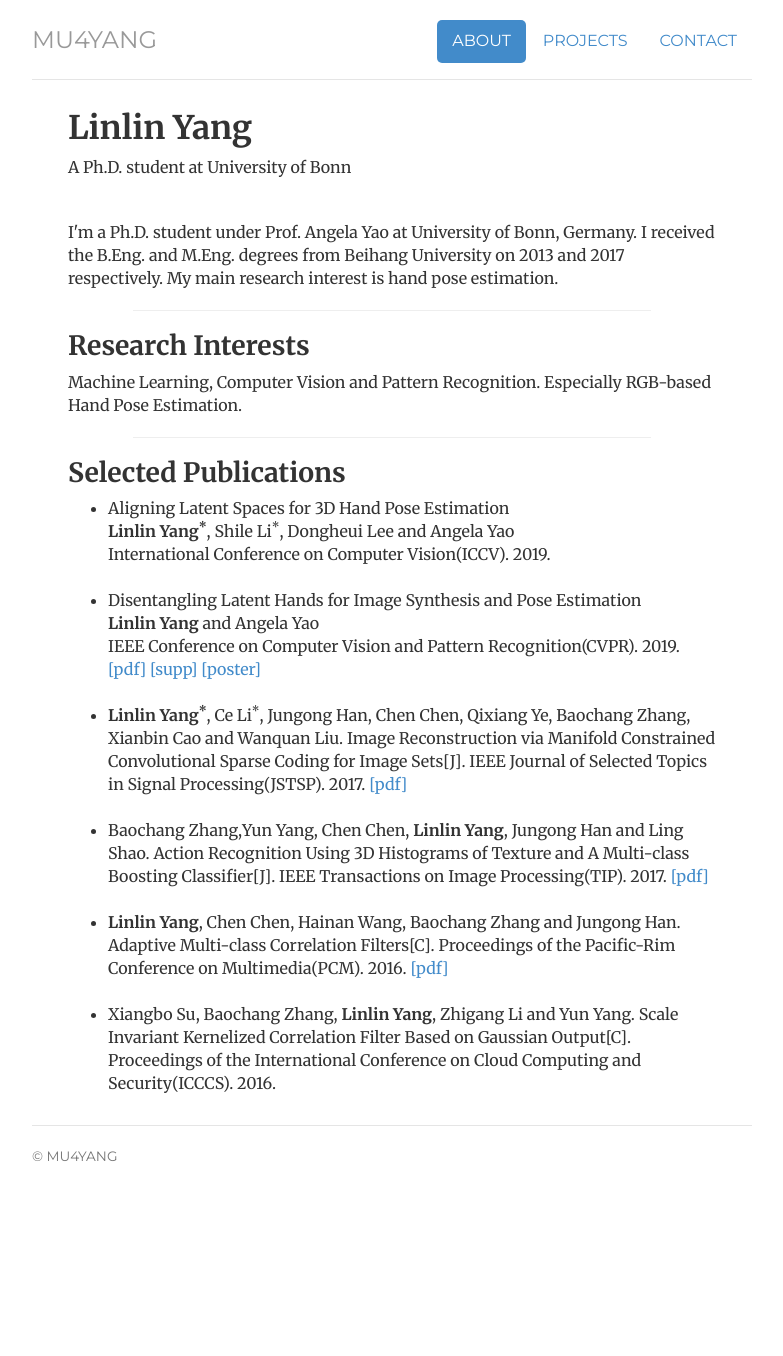
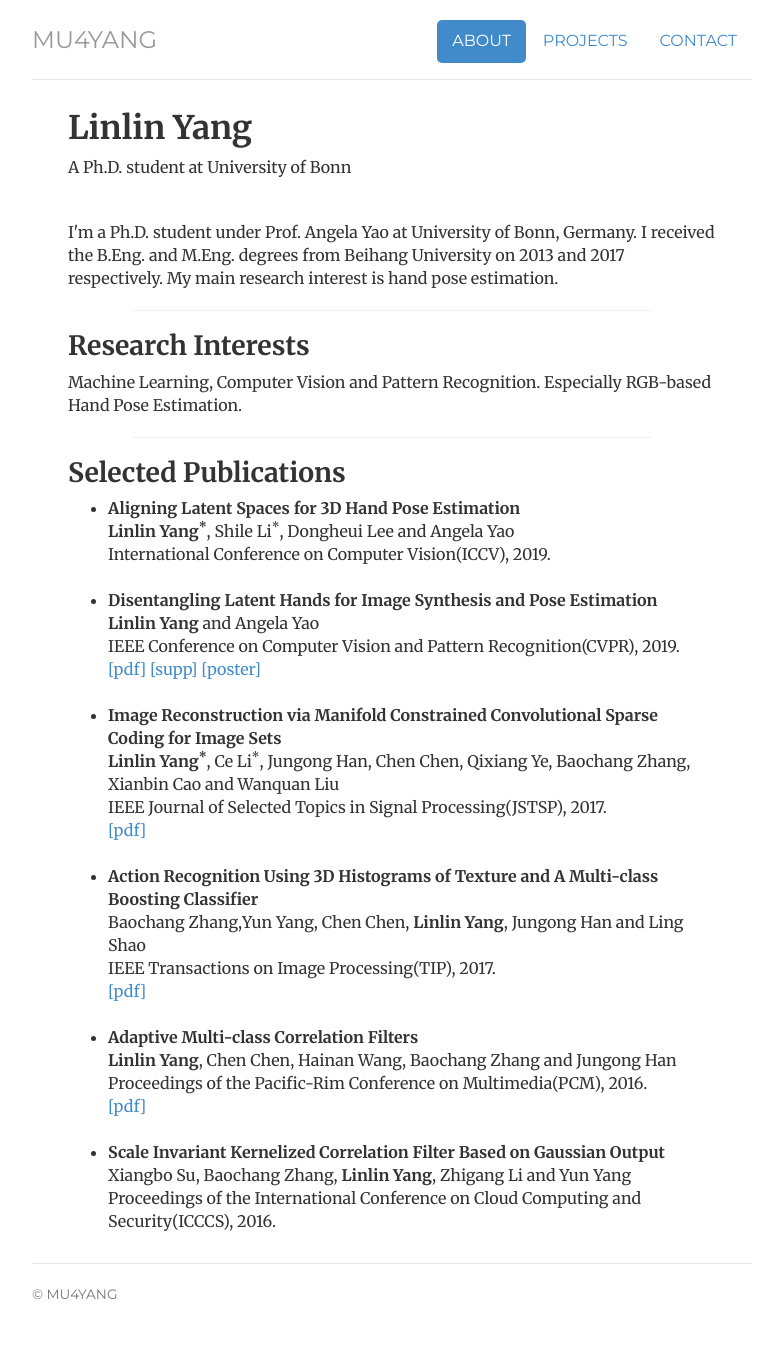
Before and after one commit to bestonebyone/mu4yang, a Jekyll site: the page built from index.html, in a window 1280 px wide. Shown: the whole page, without its empty margins (248-1031 px from the left). Built offline with Jekyll 4.4.1, drawn with Linux system fonts in a browser that asks for light colours; comment, search, counter and statistics services are not loaded; before the commit the page ends 1218 px from its top, so only the background shows below that.

Commit message:
update cv

```diff
--- a/index.html
+++ b/index.html
@@ -27,22 +27,33 @@ description: Current Information for Linlin Yang
 
 				<h2>Selected Publications</h2>
 				<ul>
-				<li>Aligning Latent Spaces for 3D Hand Pose Estimation <br />
+				<li><strong>Aligning Latent Spaces for 3D Hand Pose Estimation</strong> <br />
 				<strong>Linlin Yang<sup>*</sup></strong>, Shile Li<sup>*</sup>, Dongheui Lee and Angela Yao <br />
-				International Conference on Computer Vision(ICCV). 2019. </li>
+				International Conference on Computer Vision(ICCV), 2019. </li>
 				<br />
-				<li>Disentangling Latent Hands for Image Synthesis and Pose Estimation <br />
+				<li><strong>Disentangling Latent Hands for Image Synthesis and Pose Estimation</strong> <br />
 				<strong>Linlin Yang</strong> and Angela Yao <br />
-				IEEE Conference on Computer Vision and Pattern Recognition(CVPR). 2019.  <br />
+				IEEE Conference on Computer Vision and Pattern Recognition(CVPR), 2019.  <br />
 				<a href="http://openaccess.thecvf.com/content_CVPR_2019/papers/Yang_Disentangling_Latent_Hands_for_Image_Synthesis_and_Pose_Estimation_CVPR_2019_paper.pdf" title="dvae">[pdf]</a> <a href="http://openaccess.thecvf.com/content_CVPR_2019/supplemental/Yang_Disentangling_Latent_Hands_CVPR_2019_supplemental.pdf" title="dvae_supp">[supp]</a> <a href="/files/posters/cvpr19_poster_dVAE.pdf" title="dvae_poster">[poster]</a></li>
 				<br />
-				<li><strong>Linlin Yang<sup>*</sup></strong>, Ce Li<sup>*</sup>, Jungong Han, Chen Chen, Qixiang Ye, Baochang Zhang, Xianbin Cao and Wanquan Liu. Image Reconstruction via Manifold Constrained Convolutional Sparse Coding for Image Sets[J]. IEEE Journal of Selected Topics in Signal Processing(JSTSP). 2017.  <a href="/files/papers/Image Reconstruction via Manifold Constrained Convolutional Sparse Coding for Image Sets.pdf" title="Image Reconstruction via Manifold Constrained Convolutional Sparse Coding for Image Sets">[pdf]</a></li>
+				<li><strong>Image Reconstruction via Manifold Constrained Convolutional Sparse Coding for Image Sets</strong> <br />
+				<strong>Linlin Yang<sup>*</sup></strong>, Ce Li<sup>*</sup>, Jungong Han, Chen Chen, Qixiang Ye, Baochang Zhang, Xianbin Cao and Wanquan Liu <br />
+				IEEE Journal of Selected Topics in Signal Processing(JSTSP), 2017.  <br />
+				<a href="/files/papers/Image Reconstruction via Manifold Constrained Convolutional Sparse Coding for Image Sets.pdf" title="Image Reconstruction via Manifold Constrained Convolutional Sparse Coding for Image Sets">[pdf]</a></li>
 				<br />
-				<li>Baochang Zhang,Yun Yang, Chen Chen, <strong>Linlin Yang</strong>, Jungong Han and Ling Shao. Action Recognition Using 3D Histograms of Texture and A Multi-class Boosting Classifier[J]. IEEE Transactions on Image Processing(TIP). 2017. <a href="/files/papers/Action Recognition Using 3D Histograms of Texture and A Multi-class Boosting Classifier.pdf" title="Action Recognition Using 3D Histograms of Texture and A Multi-class Boosting Classifier">[pdf]</a></li>
+				<li><strong>Action Recognition Using 3D Histograms of Texture and A Multi-class Boosting Classifier</strong>  <br />
+				Baochang Zhang,Yun Yang, Chen Chen, <strong>Linlin Yang</strong>, Jungong Han and Ling Shao  <br />
+				IEEE Transactions on Image Processing(TIP), 2017.  <br />
+				<a href="/files/papers/Action Recognition Using 3D Histograms of Texture and A Multi-class Boosting Classifier.pdf" title="Action Recognition Using 3D Histograms of Texture and A Multi-class Boosting Classifier">[pdf]</a></li>
 				<br />
-				<li><strong>Linlin Yang</strong>, Chen Chen, Hainan Wang, Baochang Zhang and Jungong Han. Adaptive Multi-class Correlation Filters[C]. Proceedings of the Pacific-Rim Conference on Multimedia(PCM). 2016. <a href="/files/papers/Adaptive Multi-class Correlation Filters.pdf" title="Adaptive Multi-class Correlation Filters">[pdf]</a></li>
+				<li><strong>Adaptive Multi-class Correlation Filters</strong>  <br />
+				<strong>Linlin Yang</strong>, Chen Chen, Hainan Wang, Baochang Zhang and Jungong Han  <br />
+				Proceedings of the Pacific-Rim Conference on Multimedia(PCM), 2016.   <br />
+				<a href="/files/papers/Adaptive Multi-class Correlation Filters.pdf" title="Adaptive Multi-class Correlation Filters">[pdf]</a></li>
 				<br />
-				<li>Xiangbo Su, Baochang Zhang, <strong>Linlin Yang</strong>, Zhigang Li and Yun Yang. Scale Invariant Kernelized Correlation Filter Based on Gaussian Output[C]. Proceedings of the International Conference on Cloud Computing and Security(ICCCS). 2016.</li>
+				<li><strong>Scale Invariant Kernelized Correlation Filter Based on Gaussian Output</strong>  <br />
+				Xiangbo Su, Baochang Zhang, <strong>Linlin Yang</strong>, Zhigang Li and Yun Yang  <br />
+				Proceedings of the International Conference on Cloud Computing and Security(ICCCS), 2016.</li>
 
 				</ul>
 
```
Also changed, not shown: cv/index.html (+19 -8 lines).
